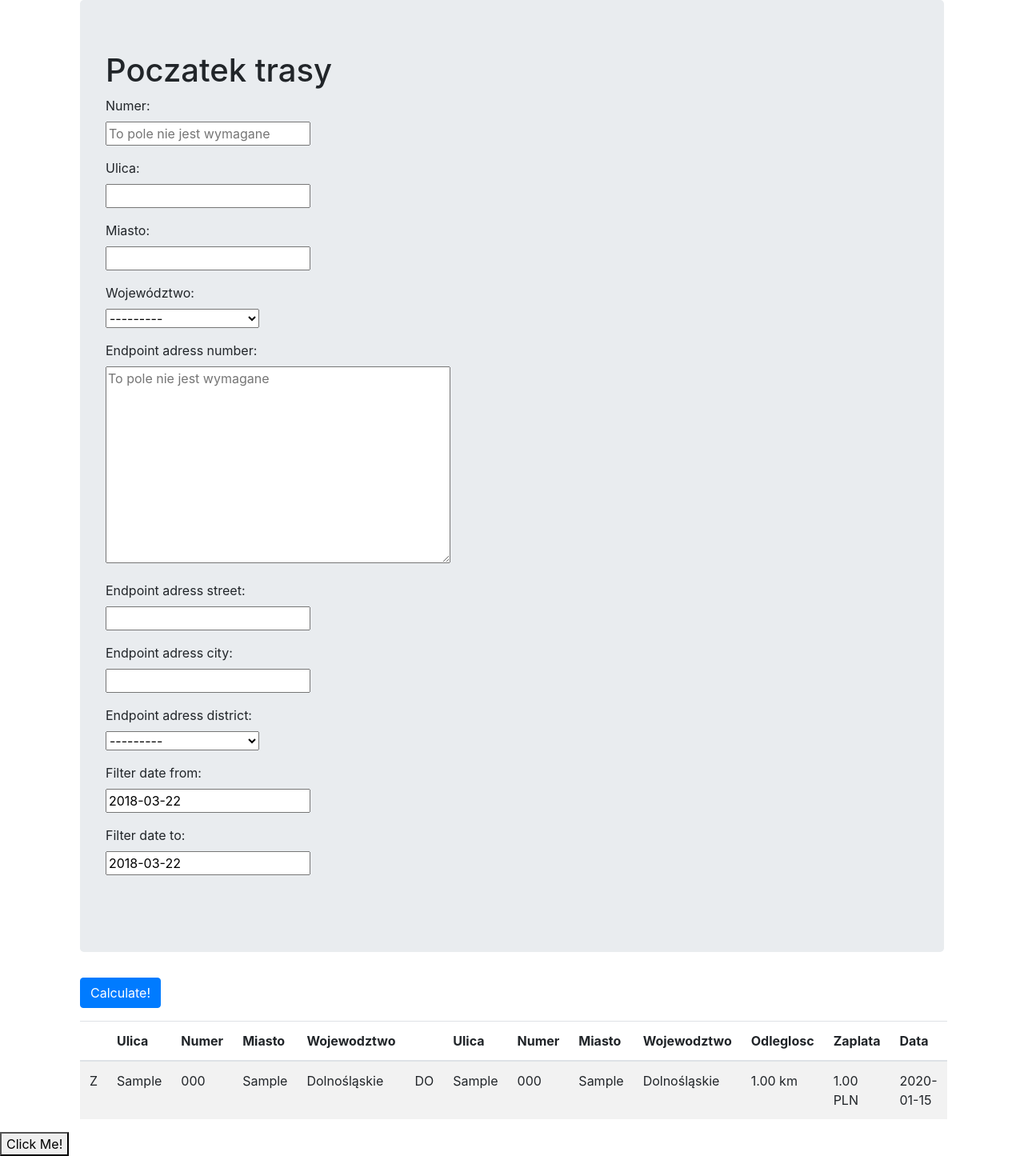
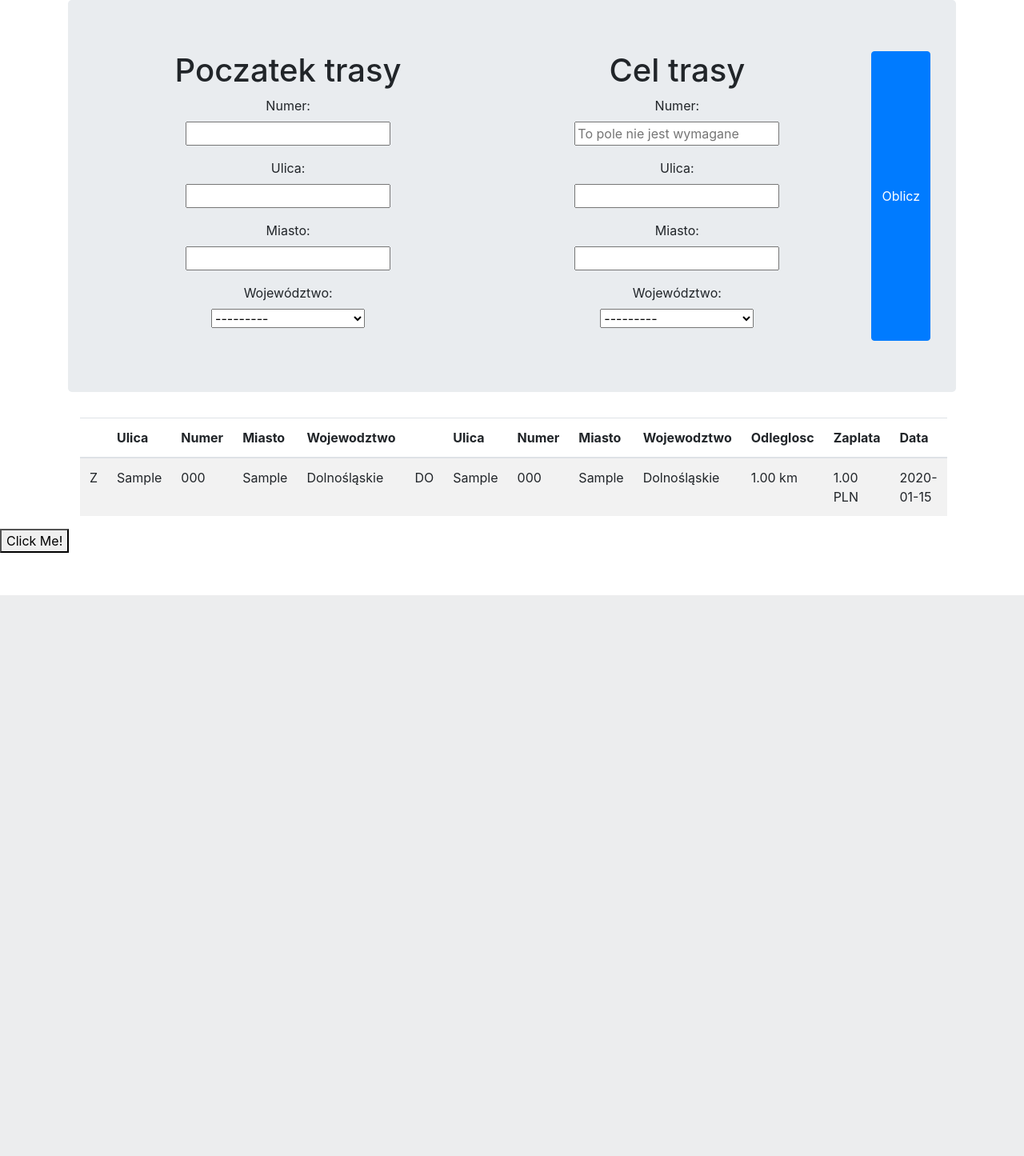
Before and after one commit to Balous89/Plutus, a Django app: page /scribe/transitrouteform/ in a window 1280 px wide. Shown: the part 56-1501 px from the top of the page at 80% size. After the commit the page ends 800 px from the top, so only its background shows below. Run offline with Django 3.2, Linux system fonts and the light colour scheme; tables that the repository leaves empty hold one stand-in row (values such as "Sample post"); some libraries are stand-ins or nearby versions.

Commit message:
main feature almost complete, main template almost refactored, TODO add filters

```diff
--- a/scribe/forms.py
+++ b/scribe/forms.py
@@ -7,19 +7,16 @@
 
 class TransitRouteForm(forms.ModelForm):
         # TODO: merge this with html input type='data'
-  filter_date_from = forms.DateField(initial=datetime.date.today)
-  filter_date_to = forms.DateField(initial=datetime.date.today)
-
   class Meta:
     model = TransitRouteModel
     fields = ('source_adress_number', 'source_adress_street',
               'source_adress_city', 'source_adress_district',
               'endpoint_adress_number', 'endpoint_adress_street',
               'endpoint_adress_city', 'endpoint_adress_district',
-              'filter_date_from', 'filter_date_to', )
+              )
     widgets = {
         'source_adress_number': forms.TextInput(attrs={'placeholder': 'To pole nie jest wymagane'}),
-        'endpoint_adress_number': forms.Textarea(
+        'endpoint_adress_number': forms.TextInput(
             attrs={'placeholder': 'To pole nie jest wymagane'}),
     }
     labels = {
@@ -27,20 +24,24 @@
         'source_adress_street': _('Ulica'),
         'source_adress_city': _('Miasto'),
         'source_adress_district': _('Województwo'),
+        'endpoint_adress_number': _('Numer'),
+        'endpoint_adress_street': _('Ulica'),
+        'endpoint_adress_city': _('Miasto'),
+        'endpoint_adress_district': _('Województwo'),
     }
 
- # source_adress_number = models.CharField(
- #        max_length=40, label=_('Numer'), required=False, )
- #    # TODO: add default = request.user.default_street
- #    source_adress_street = models.CharField(max_length=40, label=_('Ulica'))
- #    # TODO: add default = request.user.default_city
- #    source_adress_city = models.CharField(max_length=40, label=_('Miasto'))
- #    # TODO: add default = request.user.default_district
- #    source_adress_district = models.CharField(
- #        max_length=30, choices=districts, null=True, label=_('Województwo'))
+  # source_adress_number = models.CharField(
+  #        max_length=40, label=_('Numer'), required=False, )
+  #    # TODO: add default = request.user.default_street
+  #    source_adress_street = models.CharField(max_length=40, label=_('Ulica'))
+  #    # TODO: add default = request.user.default_city
+  #    source_adress_city = models.CharField(max_length=40, label=_('Miasto'))
+  #    # TODO: add default = request.user.default_district
+  #    source_adress_district = models.CharField(
+  #        max_length=30, choices=districts, null=True, label=_('Województwo'))
 
- #    endpoint_adress_number = models.CharField(max_length=40, label=_('Numer'))
- #    endpoint_adress_street = models.CharField(max_length=40, label=_('Ulica'))
- #    endpoint_adress_city = models.CharField(max_length=40, label=_('Miasto'))
- #    endpoint_adress_district = models.CharField(
- #        max_length=30, choices=districts, null=True, label=_('Województwo'))
+  #    endpoint_adress_number = models.CharField(max_length=40, label=_('Numer'))
+  #    endpoint_adress_street = models.CharField(max_length=40, label=_('Ulica'))
+  #    endpoint_adress_city = models.CharField(max_length=40, label=_('Miasto'))
+  #    endpoint_adress_district = models.CharField(
+  #        max_length=30, choices=districts, null=True, label=_('Województwo'))
--- a/scribe/models.py
+++ b/scribe/models.py
@@ -9,7 +9,7 @@
 
     # TODO: add default = request.user.default_no
     source_adress_number = models.CharField(
-        max_length=40)
+        max_length=40, default=' ')
     # TODO: add default = request.user.default_street
     source_adress_street = models.CharField(max_length=40)
     # TODO: add default = request.user.default_city
@@ -18,7 +18,8 @@
     source_adress_district = models.CharField(
         max_length=30, choices=districts, null=True)
 
-    endpoint_adress_number = models.CharField(max_length=40)
+    endpoint_adress_number = models.CharField(
+        max_length=40, null=True, blank=True)
     endpoint_adress_street = models.CharField(max_length=40)
     endpoint_adress_city = models.CharField(max_length=40)
     endpoint_adress_district = models.CharField(
--- a/scribe/views.py
+++ b/scribe/views.py
@@ -10,52 +10,55 @@
 
 class GetTransitPoints(View):
 
-  def get(self, request):
-    transit_points_form = TransitRouteForm()
-    all_routs = TransitRouteModel.objects.all()
+    def get(self, request):
 
-    # filter(date__range=[request.transit_points_form.filter_date_from,
-    #                                                           request.transit_points_form.filter_date_to])
-    context = {'transit_points_form': transit_points_form,
-               'all_routs': all_routs,
-               }
+        transit_points_form = TransitRouteForm()
+        all_routs = TransitRouteModel.objects.all()
 
-    return render(request, 'scribe/transitrouteform.html',
-                  context)
+        # filter(date__range=[request.transit_points_form.filter_date_from,
+        #                                                           request.transit_points_form.filter_date_to])
+        context = {'transit_points_form': list(transit_points_form),
+                   'all_routs': all_routs,
+                   }
+        return render(request, 'scribe/transitrouteform.html',
+                      context)
 
-  def post(self, request):
-    transit_points_form = TransitRouteForm(request.POST)
-    if transit_points_form.is_valid():
-      posted_transit_points_form = transit_points_form.save(commit=False)
-      get_data_from_google_api = GetDataFromGoogleMap()
-      posted_transit_points_form.distance_in_km = get_data_from_google_api.make_request(posted_transit_points_form.source_adress_number,
-                                                                                        posted_transit_points_form.source_adress_street,
-                                                                                        posted_transit_points_form.source_adress_city,
-                                                                                        posted_transit_points_form.source_adress_district,
-                                                                                        posted_transit_points_form.endpoint_adress_number,
-                                                                                        posted_transit_points_form.endpoint_adress_street,
-                                                                                        posted_transit_points_form.endpoint_adress_city,
-                                                                                        posted_transit_points_form.endpoint_adress_district)
+    def post(self, request):
 
-      posted_transit_points_form.paycheck_for_route = posted_transit_points_form.distance_in_km * \
-          posted_transit_points_form.pln_per_km
+        transit_points_form = TransitRouteForm(request.POST)
+        if transit_points_form.is_valid():
+            print('is valid')
+            posted_transit_points_form = transit_points_form.save(commit=False)
+            get_data_from_google_api = GetDataFromGoogleMap()
+            posted_transit_points_form.distance_in_km = get_data_from_google_api.make_request(posted_transit_points_form.source_adress_number,
+                                                                                              posted_transit_points_form.source_adress_street,
+                                                                                              posted_transit_points_form.source_adress_city,
+                                                                                              posted_transit_points_form.source_adress_district,
+                                                                                              posted_transit_points_form.endpoint_adress_number,
+                                                                                              posted_transit_points_form.endpoint_adress_street,
+                                                                                              posted_transit_points_form.endpoint_adress_city,
+                                                                                              posted_transit_points_form.endpoint_adress_district)
 
-      posted_transit_points_form.save()
-    print('OK')
+            posted_transit_points_form.paycheck_for_route = posted_transit_points_form.distance_in_km * \
+                posted_transit_points_form.pln_per_km
 
-    data = {'frome': 'Z',
-            'source_adress_street': posted_transit_points_form.source_adress_street,
-            'source_adress_number': posted_transit_points_form.source_adress_number,
-            'source_adress_city': posted_transit_points_form.source_adress_city,
-            'source_adress_district': posted_transit_points_form.source_adress_district,
-            'to': 'DO',
-            'endpoint_adress_street': posted_transit_points_form.endpoint_adress_street,
-            'endpoint_adress_number': posted_transit_points_form.endpoint_adress_number,
-            'endpoint_adress_city': posted_transit_points_form.endpoint_adress_city,
-            'endpoint_adress_district': posted_transit_points_form.endpoint_adress_district,
-            'transit_date': posted_transit_points_form.transit_date,
-            'distance_in_km': posted_transit_points_form.distance_in_km,
-            'paycheck_for_route': posted_transit_points_form.paycheck_for_route}
+            posted_transit_points_form.save()
 
-    # return JsonResponse({'data': True, 'posted_transit_points_form.distance_in_km': posted_transit_points_form.distance_in_km})
-    return JsonResponse(data)
+            data = {'frome': 'Z',
+                    'source_adress_street': posted_transit_points_form.source_adress_street,
+                    'source_adress_number': posted_transit_points_form.source_adress_number,
+                    'source_adress_city': posted_transit_points_form.source_adress_city,
+                    'source_adress_district': posted_transit_points_form.source_adress_district,
+                    'to': 'DO',
+                    'endpoint_adress_street': posted_transit_points_form.endpoint_adress_street,
+                    'endpoint_adress_number': posted_transit_points_form.endpoint_adress_number,
+                    'endpoint_adress_city': posted_transit_points_form.endpoint_adress_city,
+                    'endpoint_adress_district': posted_transit_points_form.endpoint_adress_district,
+                    'transit_date': posted_transit_points_form.transit_date,
+                    'distance_in_km': posted_transit_points_form.distance_in_km,
+                    'paycheck_for_route': posted_transit_points_form.paycheck_for_route}
+        else:
+            print('FORM NOT VALID')
+
+        # return JsonResponse({'data': True, 'posted_transit_points_form.distance_in_km': posted_transit_points_form.distance_in_km})
+        return JsonResponse(data)
--- a/templates/scribe/transitrouteform.html
+++ b/templates/scribe/transitrouteform.html
@@ -2,9 +2,6 @@
 
 {% load widget_tweaks %}
 {% load static %}
-{% load source_form_fields from scribe_extras %}
-{% load label_form_fields from scribe_extras %}
-
 
 
 
@@ -15,52 +12,30 @@
 {% block content %}
 
 
-<div class="container" style="margin: 0 auto;">
+<div class="container">
   <form method="POST" id='add_transit_route' action=''> {% csrf_token %}
-    <fieldset>
-      <div class ='jumbotron'>
-        <h1>Poczatek trasy</h1>
-        <div class='row'>
-          <div class="form-group col-sm-3">
-          {% for field in transit_points_form %}
-      <p>{{ field.label_tag }} </br>
-        {{ field }}</p>
-        {% for error in field.errors %}
-          <p style="color: red">{{ error }}</p>
-        {% endfor %}
-      {% endfor %}
 
-
+      <div class='row jumbotron text-center'>
+        <div class ='col'>
+          <h1>Poczatek trasy</h1>
+            {% for field in transit_points_form|slice:":4" %}
+              <p>{{ field.label_tag }} </br>
+            {{ field }}</p>
+            {% for error in field.errors %}|
+              <p style="color: red">{{ error }}</p>
+            {% endfor %}{% endfor %}
+        </div>
+        <div class ='col'>
+          <h1>Cel trasy</h1>
+            {% for field in transit_points_form|slice:"4:" %}
+              <p>{{ field.label_tag }} </br>
+            {{ field }}</p>
+            {% for error in field.errors %}|
+              <p style="color: red">{{ error }}</p>
+            {% endfor %}{% endfor %}
+        </div>
+      <input type="submit" name="" value="Oblicz" class='btn btn-primary' id="calculate">
       </div>
-      </div>
-      </div>
-
-
-
-
-
-
-
-
-
-
-    </fieldset>
-
-
-
-
-
-
-
-
-
-
-
-
-
-
-
-      <input type="submit" name="" value="Calculate!" class='btn btn-primary' id="calculate">
   </form>
 </div>
 <p></p>
@@ -141,14 +116,14 @@
       data.endpoint_adress_number + '</td><td>' +
       data.endpoint_adress_city + '</td><td>' +
       data.endpoint_adress_district + '</td><td>' +
-      data.distance_in_km + '</td><td>' +
-      data.paycheck_for_route + '</td><td>' +
+      data.distance_in_km + ' km' + '</td><td>' +
+      data.paycheck_for_route + ' PLN' + '</td><td>' +
       data.transit_date + '</td></tr>'
       );
 
 
   });
-  $('#add_transit_route')[0].reset();
+  /*$('#add_transit_route')[0].reset();*/ /*TODO UNCOMMENT THIS!*/
 });
 
  </script>
```
Also changed, not shown: note.txt (+25 -23 lines), scribe/templatetags/scribe_extras.py (+0 -27 lines).
